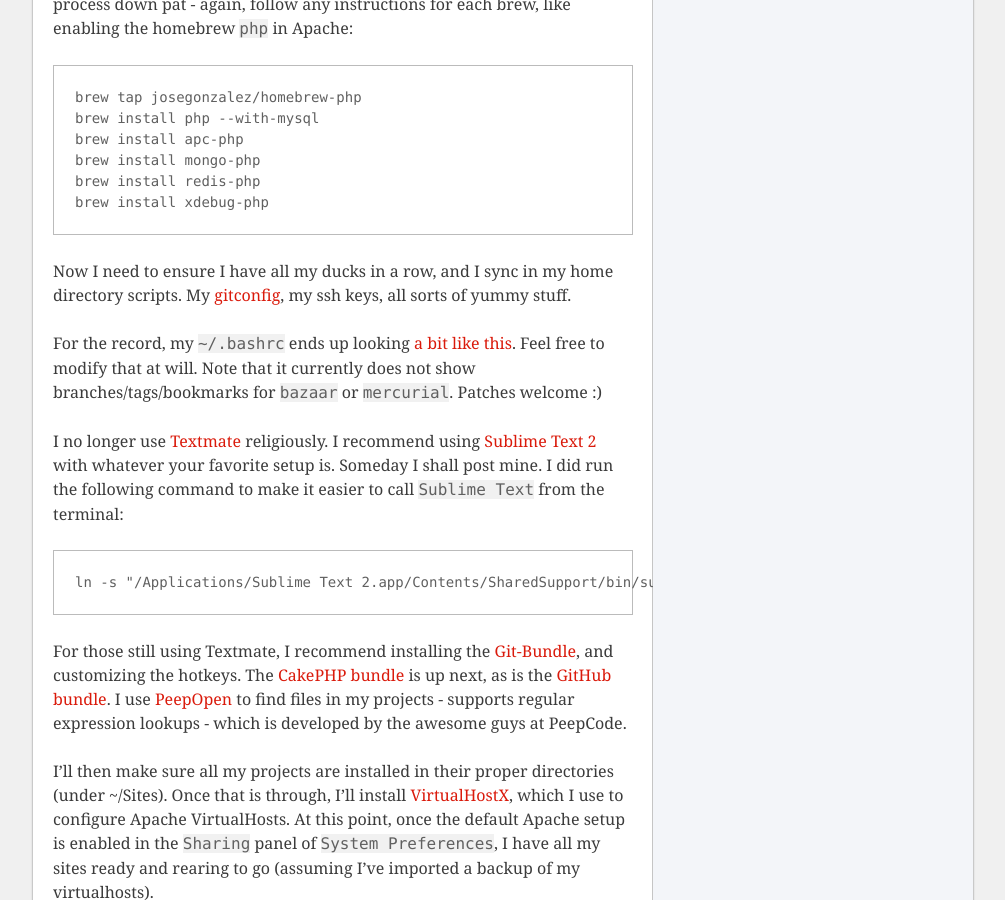
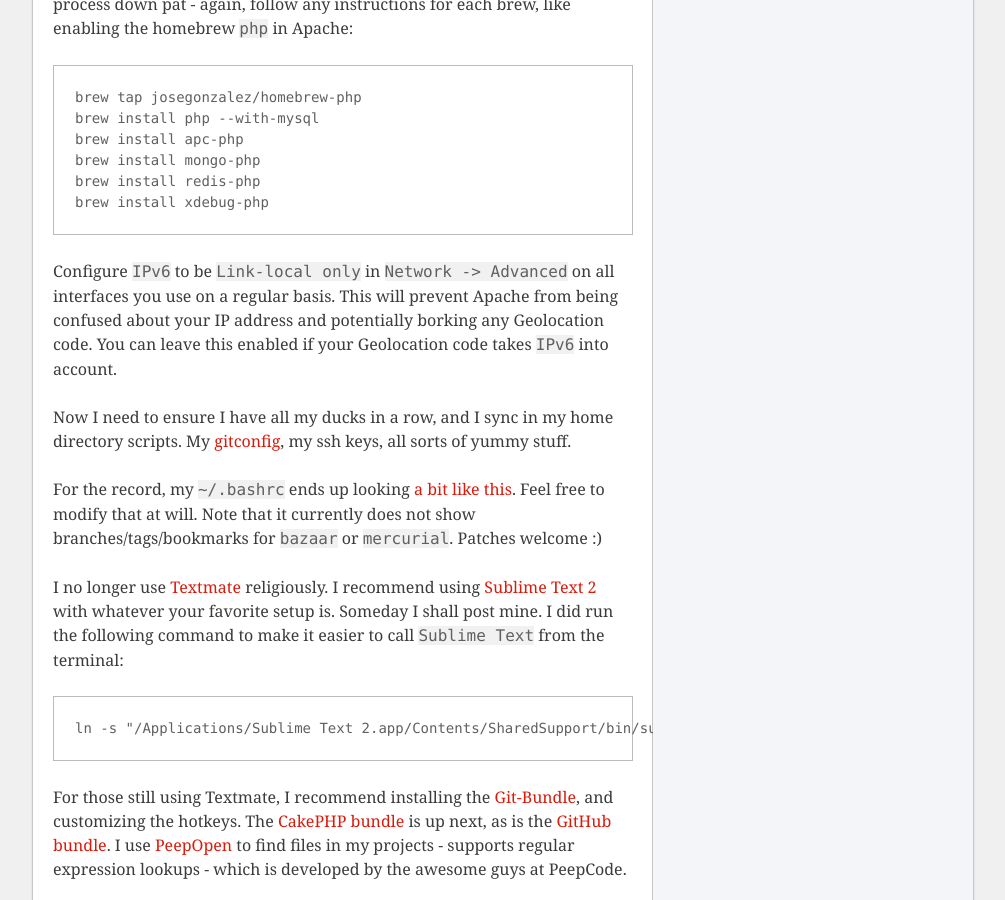
Before and after one commit to husayt/josediazgonzalez.com, a Jekyll site: the page built from _posts/2011-04-13-my-development-setup.markdown, in a window 1280 px wide and 900 px high, scrolled down 3128 px. Shown: the whole window, without its empty margins (136-1141 px from the left). Built offline with Jekyll 4.4.1, drawn with Linux system fonts in a browser that asks for light colours; Markdown is read by kramdown in place of the engine named in the settings; comment, search, counter and statistics services are not loaded.

Commit message:
Added a note about link-local/ipv6 and apache

```diff
--- a/_posts/2011-04-13-my-development-setup.markdown
+++ b/_posts/2011-04-13-my-development-setup.markdown
@@ -93,6 +93,7 @@
     brew install redis-php
     brew install xdebug-php
 
+Configure `IPv6` to be `Link-local only` in `Network -> Advanced` on all interfaces you use on a regular basis. This will prevent Apache from being confused about your IP address and potentially borking any Geolocation code. You can leave this enabled if your Geolocation code takes `IPv6` into account.
 
 Now I need to ensure I have all my ducks in a row, and I sync in my home directory scripts. My [gitconfig](https://gist.github.com/565837), my ssh keys, all sorts of yummy stuff.
 
```
